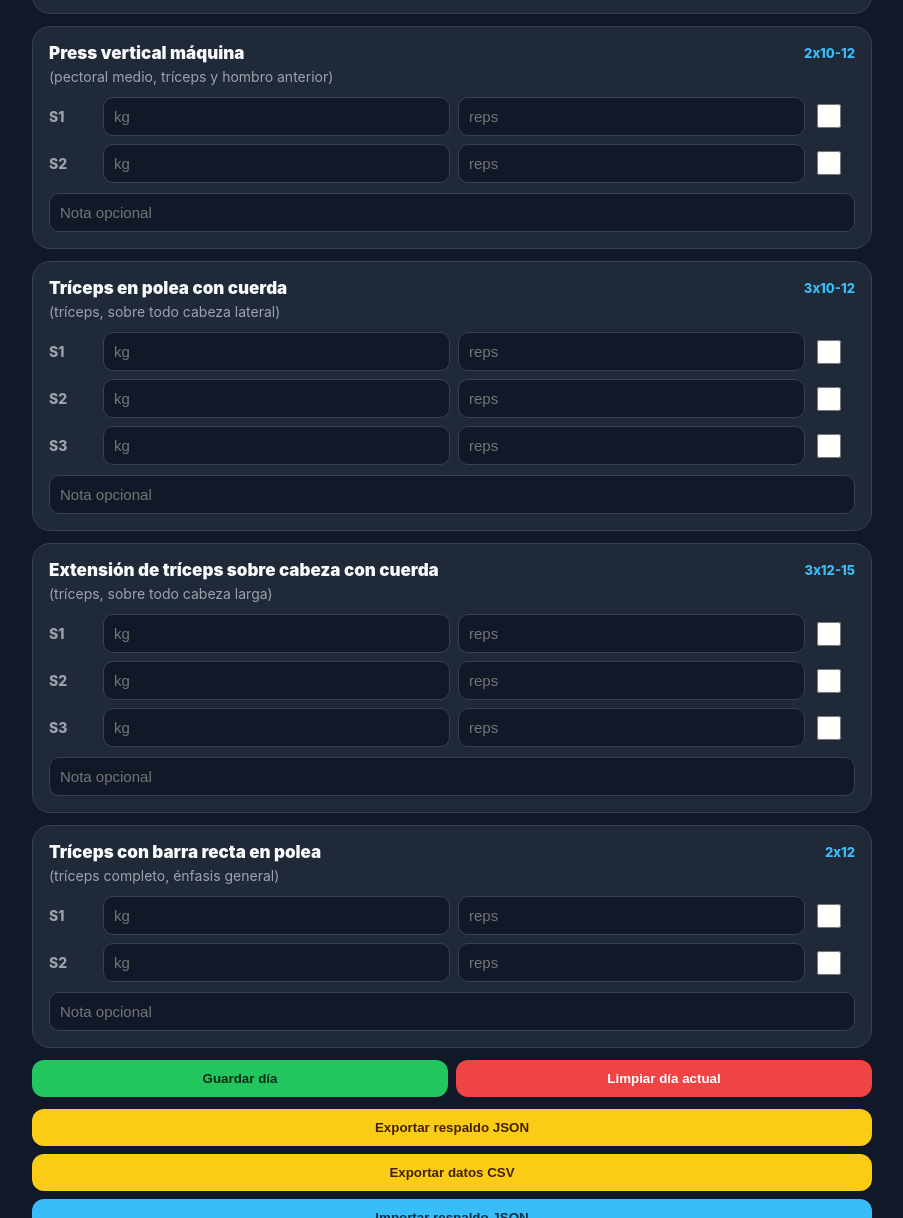
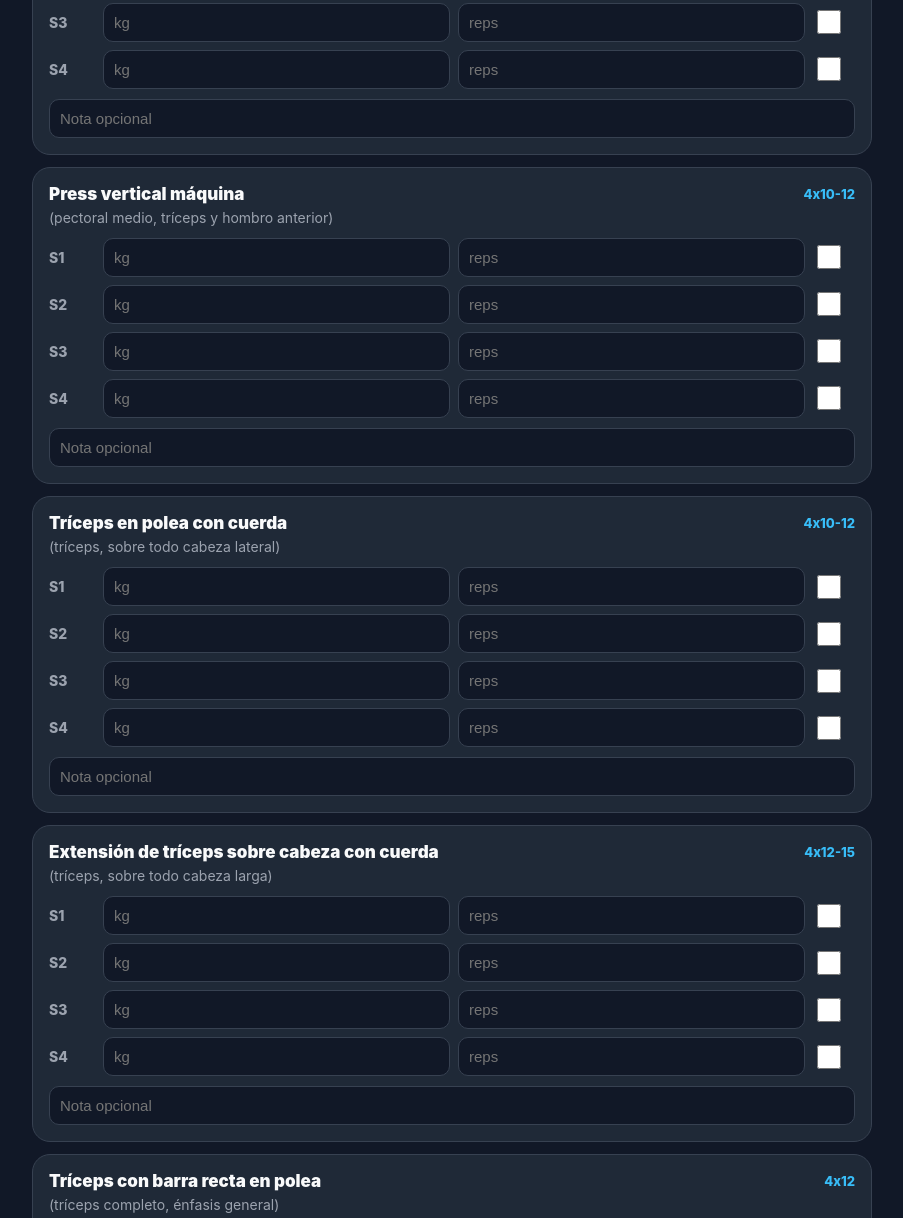
Before and after one commit to meroz-mw/rutina-gym, a plain HTML site: page index.html in a window 1280 px wide. Shown: the part 1124-2342 px from the top of the page, without its empty margins (188-1091 px from the left). Drawn offline with Linux system fonts and the light colour scheme.

Commit message:
index.html

```diff
--- a/index.html
+++ b/index.html
@@ -360,69 +360,69 @@
         title:"Día 1 — Pecho + tríceps",
         subtitle:"Enfoque: pecho y tríceps, sin apertura en polea alta.",
         exercises:[
-          {name:"Press pecho con mancuernas en banco plano",target:"3x8-12",muscle:"pectoral medio, tríceps y deltoide anterior",groups:["Pecho","Tríceps","Hombro"],sets:3},
-          {name:"Press inclinado con mancuernas",target:"3x8-12",muscle:"pectoral superior, tríceps y deltoide anterior",groups:["Pecho","Tríceps","Hombro"],sets:3},
-          {name:"Aperturas en máquina / pec deck",target:"3x12-15",muscle:"pectoral, especialmente al cerrar los brazos",groups:["Pecho"],sets:3},
-          {name:"Press vertical máquina",target:"2x10-12",muscle:"pectoral medio, tríceps y hombro anterior",groups:["Pecho","Tríceps","Hombro"],sets:2},
-          {name:"Tríceps en polea con cuerda",target:"3x10-12",muscle:"tríceps, sobre todo cabeza lateral",groups:["Tríceps"],sets:3},
-          {name:"Extensión de tríceps sobre cabeza con cuerda",target:"3x12-15",muscle:"tríceps, sobre todo cabeza larga",groups:["Tríceps"],sets:3},
-          {name:"Tríceps con barra recta en polea",target:"2x12",muscle:"tríceps completo, énfasis general",groups:["Tríceps"],sets:2}
+          {name:"Press pecho con mancuernas en banco plano",target:"4x8-12",muscle:"pectoral medio, tríceps y deltoide anterior",groups:["Pecho","Tríceps","Hombro"],sets:4},
+          {name:"Press inclinado con mancuernas",target:"4x8-12",muscle:"pectoral superior, tríceps y deltoide anterior",groups:["Pecho","Tríceps","Hombro"],sets:4},
+          {name:"Aperturas en máquina / pec deck",target:"4x12-15",muscle:"pectoral, especialmente al cerrar los brazos",groups:["Pecho"],sets:4},
+          {name:"Press vertical máquina",target:"4x10-12",muscle:"pectoral medio, tríceps y hombro anterior",groups:["Pecho","Tríceps","Hombro"],sets:4},
+          {name:"Tríceps en polea con cuerda",target:"4x10-12",muscle:"tríceps, sobre todo cabeza lateral",groups:["Tríceps"],sets:4},
+          {name:"Extensión de tríceps sobre cabeza con cuerda",target:"4x12-15",muscle:"tríceps, sobre todo cabeza larga",groups:["Tríceps"],sets:4},
+          {name:"Tríceps con barra recta en polea",target:"4x12",muscle:"tríceps completo, énfasis general",groups:["Tríceps"],sets:4}
         ]
       },
       {
         title:"Día 2 — Espalda + bíceps",
         subtitle:"Enfoque: espalda con máquinas y bíceps.",
         exercises:[
-          {name:"Jalón al pecho agarre amplio",target:"3x10-12",muscle:"dorsal ancho, espalda alta y bíceps como apoyo",groups:["Espalda","Bíceps"],sets:3},
-          {name:"Jalón al pecho supinación",target:"3x10-12",muscle:"dorsal ancho, bíceps y zona media de la espalda",groups:["Espalda","Bíceps"],sets:3},
-          {name:"Low row / remo agarre cerrado",target:"3x10-12",muscle:"espalda media, romboides, trapecio medio y dorsal",groups:["Espalda"],sets:3},
-          {name:"Gironda al pecho",target:"2-3x10-12",muscle:"dorsal ancho, espalda media y bíceps como apoyo",groups:["Espalda","Bíceps"],sets:3},
-          {name:"Curl bíceps con barra Z",target:"3x10-12",muscle:"bíceps braquial completo",groups:["Bíceps"],sets:3},
-          {name:"Curl martillo con mancuernas",target:"3x10-12",muscle:"braquial, braquiorradial y grosor del brazo",groups:["Bíceps","Antebrazo"],sets:3},
-          {name:"Curl predicador en máquina o banco Scott",target:"2-3x12",muscle:"bíceps, énfasis en aislamiento y control",groups:["Bíceps"],sets:3}
+          {name:"Jalón al pecho agarre amplio",target:"4x10-12",muscle:"dorsal ancho, espalda alta y bíceps como apoyo",groups:["Espalda","Bíceps"],sets:4},
+          {name:"Jalón al pecho supinación",target:"4x10-12",muscle:"dorsal ancho, bíceps y zona media de la espalda",groups:["Espalda","Bíceps"],sets:4},
+          {name:"Low row / remo agarre cerrado",target:"4x10-12",muscle:"espalda media, romboides, trapecio medio y dorsal",groups:["Espalda"],sets:4},
+          {name:"Gironda al pecho",target:"4x10-12",muscle:"dorsal ancho, espalda media y bíceps como apoyo",groups:["Espalda","Bíceps"],sets:4},
+          {name:"Curl bíceps con barra Z",target:"4x10-12",muscle:"bíceps braquial completo",groups:["Bíceps"],sets:4},
+          {name:"Curl martillo con mancuernas",target:"4x10-12",muscle:"braquial, braquiorradial y grosor del brazo",groups:["Bíceps","Antebrazo"],sets:4},
+          {name:"Curl predicador en máquina o banco Scott",target:"4x12",muscle:"bíceps, énfasis en aislamiento y control",groups:["Bíceps"],sets:4}
         ]
       },
       {
         title:"Día 3 — Hombro + brazos",
         subtitle:"Enfoque: hombro lateral/posterior y bombeo de brazos.",
         exercises:[
-          {name:"Press hombros en máquina",target:"3x10-12",muscle:"deltoide anterior, deltoide lateral y tríceps",groups:["Hombro","Tríceps"],sets:3},
+          {name:"Press hombros en máquina",target:"4x10-12",muscle:"deltoide anterior, deltoide lateral y tríceps",groups:["Hombro","Tríceps"],sets:4},
           {name:"Elevaciones laterales con mancuernas",target:"4x12-15",muscle:"deltoide lateral, el músculo que da anchura al hombro",groups:["Hombro"],sets:4},
-          {name:"Elevación frontal con polea o mancuerna",target:"2x12",muscle:"deltoide anterior",groups:["Hombro"],sets:2},
-          {name:"Face pull en polea",target:"3x12-15",muscle:"deltoide posterior, trapecio medio/bajo y estabilidad del hombro",groups:["Hombro","Espalda"],sets:3},
-          {name:"Curl bíceps en polea baja",target:"3x12",muscle:"bíceps, tensión constante durante todo el recorrido",groups:["Bíceps"],sets:3},
-          {name:"Tríceps en polea con cuerda",target:"3x12",muscle:"tríceps, sobre todo cabeza lateral",groups:["Tríceps"],sets:3},
-          {name:"Curl martillo con cuerda",target:"2x12-15",muscle:"braquial, braquiorradial y grosor del brazo",groups:["Bíceps","Antebrazo"],sets:2},
-          {name:"Extensión tríceps sobre cabeza con cuerda",target:"2x12-15",muscle:"tríceps, sobre todo cabeza larga",groups:["Tríceps"],sets:2}
+          {name:"Elevación frontal con polea o mancuerna",target:"4x12",muscle:"deltoide anterior",groups:["Hombro"],sets:4},
+          {name:"Face pull en polea",target:"4x12-15",muscle:"deltoide posterior, trapecio medio/bajo y estabilidad del hombro",groups:["Hombro","Espalda"],sets:4},
+          {name:"Curl bíceps en polea baja",target:"4x12",muscle:"bíceps, tensión constante durante todo el recorrido",groups:["Bíceps"],sets:4},
+          {name:"Tríceps en polea con cuerda",target:"4x12",muscle:"tríceps, sobre todo cabeza lateral",groups:["Tríceps"],sets:4},
+          {name:"Curl martillo con cuerda",target:"4x12-15",muscle:"braquial, braquiorradial y grosor del brazo",groups:["Bíceps","Antebrazo"],sets:4},
+          {name:"Extensión tríceps sobre cabeza con cuerda",target:"4x12-15",muscle:"tríceps, sobre todo cabeza larga",groups:["Tríceps"],sets:4}
         ]
       },
       {
         title:"Día 4 — Pierna + core",
         subtitle:"Enfoque: pierna con cuidado de espalda baja.",
         exercises:[
-          {name:"Prensa 45°",target:"3x10-12",muscle:"cuádriceps, glúteo e isquios como apoyo",groups:["Pierna","Glúteo"],sets:3},
-          {name:"Extensión de rodillas en máquina",target:"3x12",muscle:"cuádriceps, parte frontal del muslo",groups:["Pierna"],sets:3},
-          {name:"Isquiosural tumbado / curl femoral acostado",target:"3x12",muscle:"isquiotibiales, parte posterior del muslo",groups:["Pierna"],sets:3},
-          {name:"Extensión de rodillas en prensa",target:"2x12",muscle:"cuádriceps, con apoyo de glúteo según posición de pies",groups:["Pierna","Glúteo"],sets:2},
+          {name:"Prensa 45°",target:"4x10-12",muscle:"cuádriceps, glúteo e isquios como apoyo",groups:["Pierna","Glúteo"],sets:4},
+          {name:"Extensión de rodillas en máquina",target:"4x12",muscle:"cuádriceps, parte frontal del muslo",groups:["Pierna"],sets:4},
+          {name:"Isquiosural tumbado / curl femoral acostado",target:"4x12",muscle:"isquiotibiales, parte posterior del muslo",groups:["Pierna"],sets:4},
+          {name:"Extensión de rodillas en prensa",target:"4x12",muscle:"cuádriceps, con apoyo de glúteo según posición de pies",groups:["Pierna","Glúteo"],sets:4},
           {name:"Elevaciones de talones en máquina de pie",target:"4x12-15",muscle:"gemelos/pantorrilla",groups:["Pantorrilla"],sets:4},
-          {name:"Hip thrust en máquina o puente de glúteos",target:"3x10-12",muscle:"glúteo mayor e isquios como apoyo",groups:["Glúteo","Pierna"],sets:3},
-          {name:"Dead bug",target:"3x10 por lado",muscle:"core profundo, abdomen y estabilidad lumbar",groups:["Core"],sets:3},
-          {name:"Plancha",target:"3x20-40 s",muscle:"core completo y estabilidad lumbar",groups:["Core"],sets:3}
+          {name:"Hip thrust en máquina o puente de glúteos",target:"4x10-12",muscle:"glúteo mayor e isquios como apoyo",groups:["Glúteo","Pierna"],sets:4},
+          {name:"Dead bug",target:"4x10 por lado",muscle:"core profundo, abdomen y estabilidad lumbar",groups:["Core"],sets:4},
+          {name:"Plancha",target:"4x20-40 s",muscle:"core completo y estabilidad lumbar",groups:["Core"],sets:4}
         ]
       },
       {
         title:"Día 5 — Brazos + pecho/espalda suave",
         subtitle:"Enfoque: día fuerte de brazos.",
         exercises:[
-          {name:"Press pecho con mancuernas liviano/moderado",target:"2x10-12",muscle:"pectoral medio, tríceps y deltoide anterior",groups:["Pecho","Tríceps","Hombro"],sets:2},
-          {name:"Jalón al pecho agarre amplio o supinación",target:"2x10-12",muscle:"dorsal ancho, espalda alta y bíceps como apoyo",groups:["Espalda","Bíceps"],sets:2},
-          {name:"Curl bíceps con barra Z",target:"3x8-12",muscle:"bíceps braquial completo",groups:["Bíceps"],sets:3},
-          {name:"Tríceps en polea con cuerda",target:"3x10-12",muscle:"tríceps, sobre todo cabeza lateral",groups:["Tríceps"],sets:3},
-          {name:"Curl inclinado con mancuernas",target:"3x10-12",muscle:"bíceps, sobre todo cabeza larga",groups:["Bíceps"],sets:3},
-          {name:"Extensión tríceps sobre cabeza con cuerda",target:"3x12",muscle:"tríceps, sobre todo cabeza larga",groups:["Tríceps"],sets:3},
-          {name:"Curl martillo con mancuernas",target:"3x10-12",muscle:"braquial, braquiorradial y grosor del brazo",groups:["Bíceps","Antebrazo"],sets:3},
-          {name:"Tríceps en polea con barra recta",target:"2x12-15",muscle:"tríceps completo, énfasis general",groups:["Tríceps"],sets:2},
-          {name:"Curl en polea baja",target:"2x12-15",muscle:"bíceps, tensión constante y bombeo final",groups:["Bíceps"],sets:2}
+          {name:"Press pecho con mancuernas liviano/moderado",target:"4x10-12",muscle:"pectoral medio, tríceps y deltoide anterior",groups:["Pecho","Tríceps","Hombro"],sets:4},
+          {name:"Jalón al pecho agarre amplio o supinación",target:"4x10-12",muscle:"dorsal ancho, espalda alta y bíceps como apoyo",groups:["Espalda","Bíceps"],sets:4},
+          {name:"Curl bíceps con barra Z",target:"4x8-12",muscle:"bíceps braquial completo",groups:["Bíceps"],sets:4},
+          {name:"Tríceps en polea con cuerda",target:"4x10-12",muscle:"tríceps, sobre todo cabeza lateral",groups:["Tríceps"],sets:4},
+          {name:"Curl inclinado con mancuernas",target:"4x10-12",muscle:"bíceps, sobre todo cabeza larga",groups:["Bíceps"],sets:4},
+          {name:"Extensión tríceps sobre cabeza con cuerda",target:"4x12",muscle:"tríceps, sobre todo cabeza larga",groups:["Tríceps"],sets:4},
+          {name:"Curl martillo con mancuernas",target:"4x10-12",muscle:"braquial, braquiorradial y grosor del brazo",groups:["Bíceps","Antebrazo"],sets:4},
+          {name:"Tríceps en polea con barra recta",target:"4x12-15",muscle:"tríceps completo, énfasis general",groups:["Tríceps"],sets:4},
+          {name:"Curl en polea baja",target:"4x12-15",muscle:"bíceps, tensión constante y bombeo final",groups:["Bíceps"],sets:4}
         ]
       }
     ];
```
